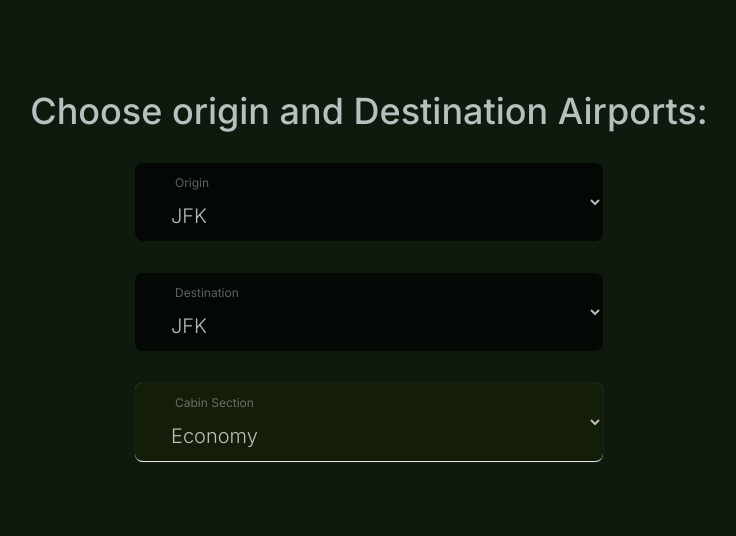
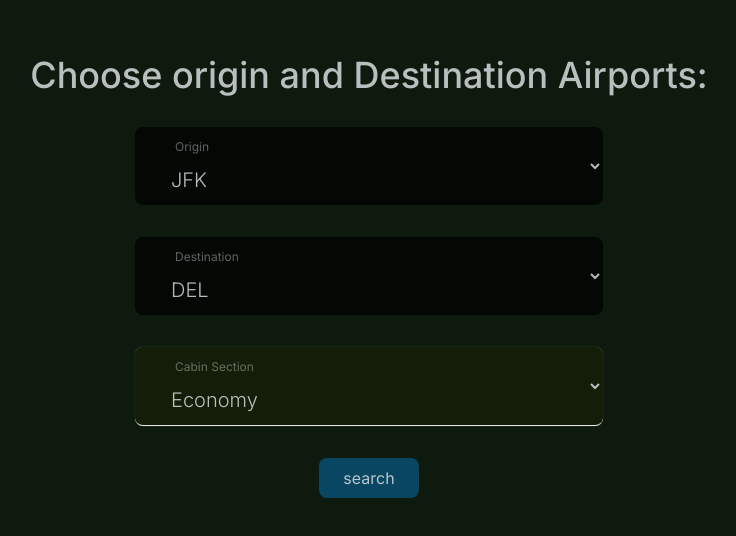
Before and after one commit to abhis12321/Bayesian_Technology_Assignment, a Next.js app in the folder frontend-part/: page / in a window 1280 px wide. Shown: the part 124-660 px from the top of the page, without its empty margins (271-1007 px from the left). Built offline with nearby package versions, Linux system fonts and the light colour scheme.

Commit message:
states are created and submit button is added

```diff
--- a/frontend-part/app/__components/SearchForm.js
+++ b/frontend-part/app/__components/SearchForm.js
@@ -1,6 +1,11 @@
-import React from 'react'
+"use client"
+import React, { useState } from 'react'
 
 export default function SearchForm() {
+    const [origin , setOrigin] = useState("JFK");
+    const [destination , setDestination] = useState("DEL");
+    const [cabin , setCabin] = useState("Economy");
+
     return (
         <div className='flex flex-col items-center justify-center min-h-[100vh] w-full'>
             <div className="py-4">
@@ -10,7 +15,7 @@ export default function SearchForm() {
             <form className="w-[98%] max-w-[500px] rounded-md p-4 flex flex-col gap-8 items-center justify-center">
                 <div className="relative w-full">
                     <div className="absolute top-3 left-10 z-10 opacity-50 text-xs">Origin</div>
-                    <select name="status" id="" className="w-full xs:w-fit outline-none pt-10 pb-3 px-8 rounded-lg text-xl font-light focus:shadow-[0_0_3px_white] bg-black/70" >
+                    <select name="status" id="" className="w-full xs:w-fit outline-none pt-10 pb-3 px-8 rounded-lg text-xl font-light focus:shadow-[0_0_3px_white] bg-black/70" value={origin} onChange={e => setOrigin(e.target.value)}>
                         <option value="JFK" className='font-light'>JFK</option>
                         <option value="DEL" className='font-light'>DEL</option>
                         <option value="SYD" className='font-light'>SYD</option>
@@ -22,7 +27,7 @@ export default function SearchForm() {
 
                 <div className="relative w-full">
                     <div className="absolute top-3 left-10 z-10 opacity-50 text-xs">Destination</div>
-                    <select name="status" id="" className="w-full xs:w-fit outline-none pt-10 pb-3 px-8 rounded-lg text-xl font-light focus:shadow-[0_0_3px_white] bg-black/70" >
+                    <select name="status" id="" className="w-full xs:w-fit outline-none pt-10 pb-3 px-8 rounded-lg text-xl font-light focus:shadow-[0_0_3px_white] bg-black/70" value={destination} onChange={e => setDestination(e.target.value)}>
                         <option value="JFK" className='font-light'>JFK</option>
                         <option value="DEL" className='font-light'>DEL</option>
                         <option value="SYD" className='font-light'>SYD</option>
@@ -35,12 +40,14 @@ export default function SearchForm() {
 
                 <div className="relative w-full bg-lime-900 rounded-lg">
                     <div className="absolute top-3 left-10 z-10 opacity-50 text-xs">Cabin Section</div>
-                    <select name="status" id="" className="w-full xs:w-fit outline-none pt-10 pb-3 px-8 rounded-lg text-xl font-light shadow-[0_0_1px_gray] focus:shadow-[0_0_3px_white] bg-black/65 border-b-[1px]" >
+                    <select name="status" id="" className="w-full xs:w-fit outline-none pt-10 pb-3 px-8 rounded-lg text-xl font-light shadow-[0_0_1px_gray] focus:shadow-[0_0_3px_white] bg-black/65 border-b-[1px]" value={cabin} onChange={e => setCabin(e.target.value)}>
                         <option value="Economy" className='font-light'>Economy</option>
                         <option value="Business" className='font-light'>Business</option>
                         <option value="First" className='font-light'>First</option>
                     </select>
                 </div>
+
+                <button type='submit' className='py-2 px-6 bg-sky-800/70 hover:bg-sky-500/70 active:bg-blue-700 rounded-lg outline-none'>search</button>
             </form>
         </div>
     )
```
